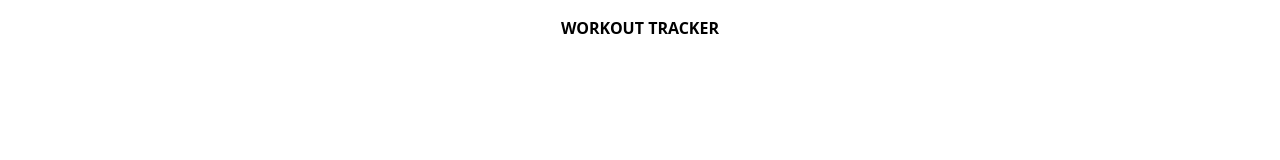
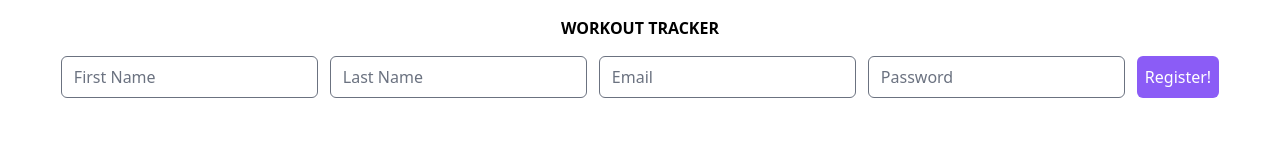
Before and after one commit to studentloganbutler/workout-tracker, a website built with Vite: page src/index.html in a window 1280 px wide. Built offline with nearby package versions, Linux system fonts and the light colour scheme.

Commit message:
Add main form

```diff
--- a/src/index.html
+++ b/src/index.html
@@ -11,6 +11,66 @@
     <h1 class="font-black my-4 text-center text-3x1 uppercase">
       Workout Tracker
     </h1>
+    <main class="flex justify-center">
+      <form class="flex gap-3">
+        <div>
+          <label for="fname" class="sr-only">First Name: </label
+          ><input
+            type="text"
+            id="fname"
+            name="fname"
+            placeholder="First Name"
+            class="rounded-md"
+          />
+        </div>
+        <div>
+          <label for="lname" class="sr-only">Last Name: </label
+          ><input
+            type="text"
+            id="lname"
+            name="lname"
+            placeholder="Last Name"
+            class="rounded-md"
+          />
+        </div>
+        <div>
+          <label for="email" class="sr-only">Email: </label
+          ><input
+            type="email"
+            id="email"
+            name="email"
+            placeholder="Email"
+            class="rounded-md"
+          />
+        </div>
+        <div>
+          <label for="password" class="sr-only">Password: </label
+          ><input
+            type="password"
+            id="password"
+            name="password"
+            placeholder="Password"
+            class="rounded-md"
+          />
+        </div>
+
+        <button
+          type="submit"
+          class="
+            bg-purple-500
+            rounded-md
+            p-2
+            text-white
+            hover:bg-purple-700
+            transition
+            ease-in-out
+            duration-500
+          "
+        >
+          Register!
+        </button>
+      </form>
+    </main>
     <script src="./index.js" type="module"></script>
   </body>
 </html>
```
